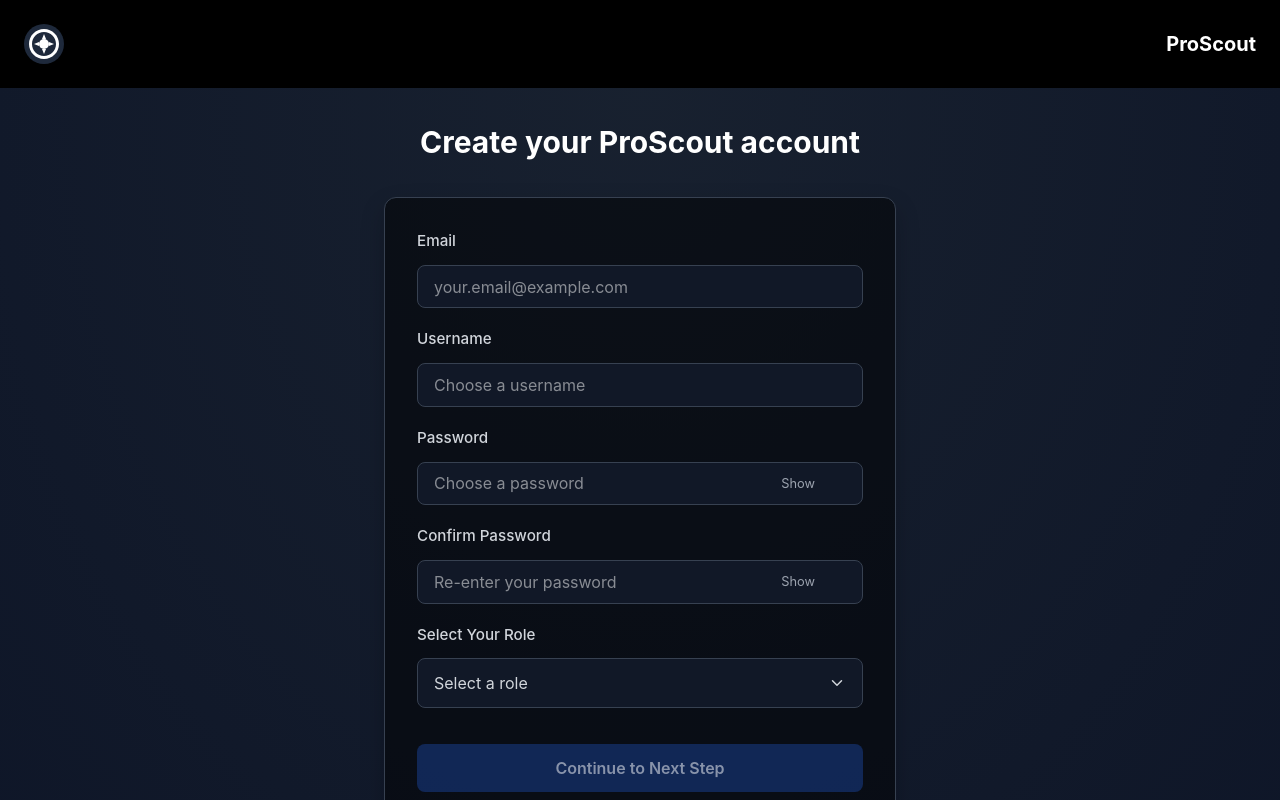
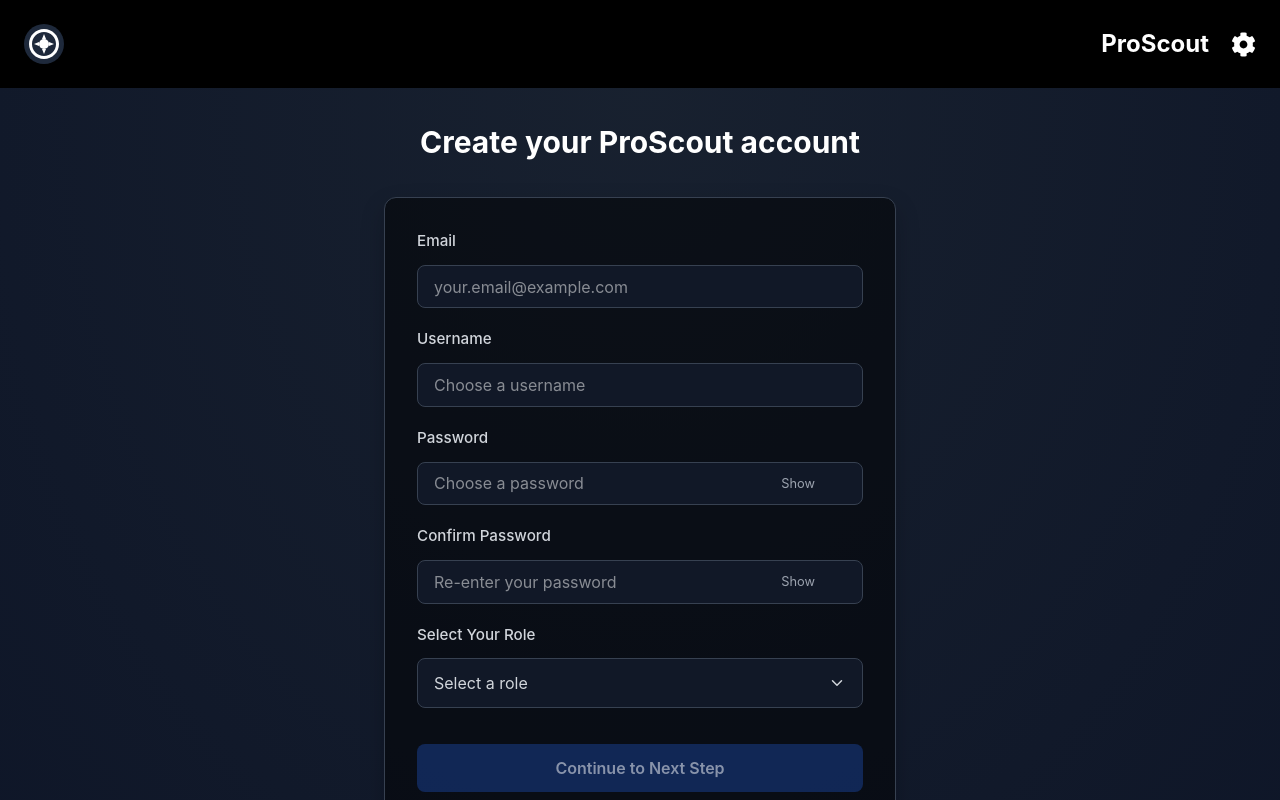
Before and after one commit to BarWanunu/ProScout, a React (Vite) app in the folder frontend/: page /signup in a window 1280 px wide. Shown: the top 800 px of the page. Built offline with nearby package versions, Linux system fonts and the light colour scheme.

Commit message:
Adjusting the header component  to support various actions

```diff
--- a/frontend/src/components/layout/Header.css
+++ b/frontend/src/components/layout/Header.css
@@ -1,3 +1,65 @@
-/* --- Header --- */
-.header                { width:100%; display:flex; justify-content:center; align-items:center; padding:1.5rem 0; }
-.header__title         { margin-left:.5rem; font-size:1.25rem; font-weight:700; color:#fff; }
+.header {
+  display: flex;
+  justify-content: space-between;
+  align-items: center;
+  background: black;
+  padding: 10px 20px;
+  color: white;
+}
+
+.logo-section {
+  display: flex;
+  align-items: center;
+}
+
+.logo {
+  height: 40px;
+  width: auto;
+}
+
+.right-section {
+  display: flex;
+  align-items: center;
+  gap: 12px;
+}
+
+.app-name {
+  font-weight: bold;
+  font-size: 1.5rem;
+  margin-right: 10px;
+}
+
+.settings-container {
+  position: relative;
+  cursor: pointer;
+}
+
+.settings-icon {
+  color: white;
+  transition: transform 0.2s;
+}
+
+.settings-icon:hover {
+  transform: rotate(20deg);
+}
+
+.dropdown-menu {
+  position: absolute;
+  top: 28px;
+  right: 0;
+  background: #222;
+  border: 1px solid #555;
+  border-radius: 8px;
+  overflow: hidden;
+  z-index: 10;
+}
+
+.dropdown-menu div {
+  padding: 10px 16px;
+  white-space: nowrap;
+  cursor: pointer;
+}
+
+.dropdown-menu div:hover {
+  background-color: #333;
+}
--- a/frontend/src/components/layout/Header.jsx
+++ b/frontend/src/components/layout/Header.jsx
@@ -1,13 +1,34 @@
-// Description: Header component for the ProScout application
-
 import { Logo } from "../../assets";
 import "./Header.css";
+import { FaCog } from "react-icons/fa";
+import { useState } from "react";
 
-const Header = () => (
-  <header className="header">
-    <Logo className="h-10 w-10" />
-    <h1 className="header__title">ProScout</h1>
-  </header>
-);
+export default function Header() {
+  const [showMenu, setShowMenu] = useState(false);
 
-export default Header;
+  return (
+    <header className="header">
+      <div className="logo-section">
+        <Logo />
+      </div>
+
+      <div className="right-section">
+        <span className="app-name">ProScout</span>
+        <div className="settings-container">
+          <FaCog
+            size={25}
+            className="settings-icon"
+            onClick={() => setShowMenu(!showMenu)}
+          />
+          {showMenu && (
+            <div className="dropdown-menu">
+              <div onClick={() => alert("Edit Profile")}>✏️ Edit Profile</div>
+              <div onClick={() => alert("Logout")}>🚪 Logout</div>
+              <div onClick={() => alert("Delete Account")}>🗑️ Delete Account</div>
+            </div>
+          )}
+        </div>
+      </div>
+    </header>
+  );
+}
```
